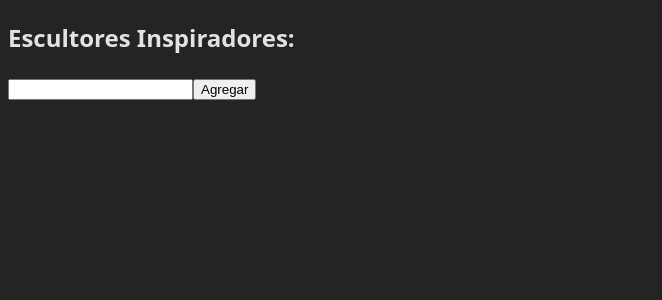
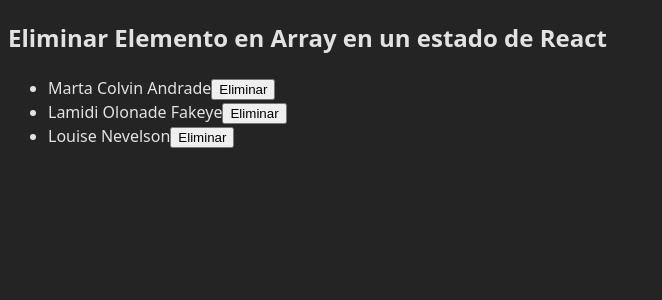
Before and after one commit to bryan-ignacio/react_v19.1, a React (Vite) app in the folder 02-interactividad/: page / in a window 1280 px wide. Shown: the top 300 px of the page, without its empty margins (0-662 px from the left). Built offline with nearby package versions, Linux system fonts and the light colour scheme.

Commit message:
eliminar elemento de un array terminado.

```diff
--- /dev/null
+++ b/02-interactividad/src/components/04-actualizar-arrays-en-estado/03-eliminar-elemento-array/App.jsx
@@ -0,0 +1,41 @@
+import { useState } from "react";
+
+/*
+La forma mas facil de eliminar un elemento de un array es con filter.
+retornara un nuevo array que no contenga ese elemento.
+ */
+export default function App() {
+  return (
+    <>
+      <Content />
+    </>
+  );
+}
+
+function Content() {
+  let initialArray = [
+    { id: 0, name: "Marta Colvin Andrade" },
+    { id: 1, name: "Lamidi Olonade Fakeye" },
+    { id: 2, name: "Louise Nevelson" },
+  ];
+
+  const [array, setArray] = useState(initialArray);
+
+  function handleChange(elemento) {
+    setArray(array.filter((a) => a.id !== elemento.id));
+  }
+
+  return (
+    <>
+      <h2>Eliminar Elemento en Array en un estado de React</h2>
+      <ul>
+        {array.map((elemento) => (
+          <li>
+            {elemento.name}
+            <button onClick={() => handleChange(elemento)}>Eliminar</button>
+          </li>
+        ))}
+      </ul>
+    </>
+  );
+}
--- a/02-interactividad/src/main.jsx
+++ b/02-interactividad/src/main.jsx
@@ -1,11 +1,10 @@
 import { StrictMode } from "react";
 import { createRoot } from "react-dom/client";
 import "./index.css";
-
-import Ejercicio from "./components/04-actualizar-arrays-en-estado/02-agregar-elemento-array/Ejercicio";
+import App from "./components/04-actualizar-arrays-en-estado/03-eliminar-elemento-array/App";
 
 createRoot(document.getElementById("root")).render(
   <StrictMode>
-    <Ejercicio />
+    <App />
   </StrictMode>
 );
```
